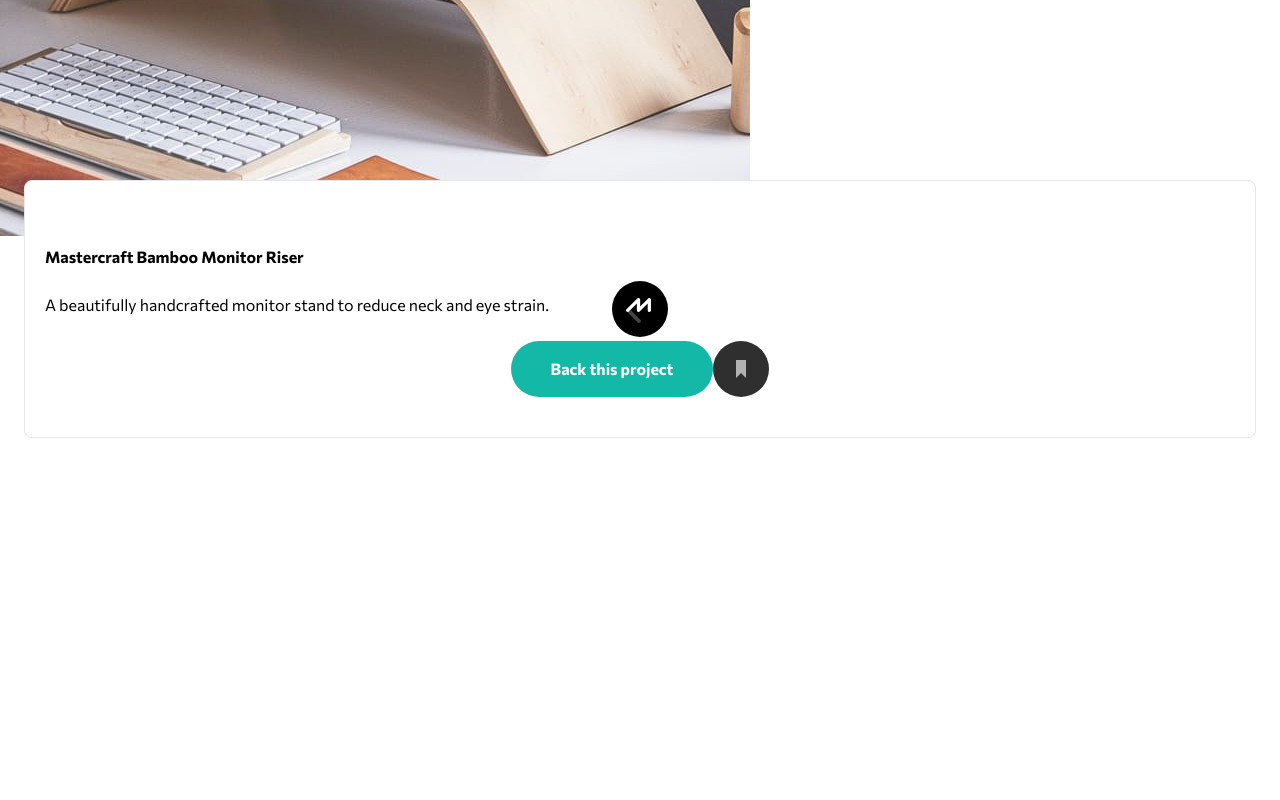
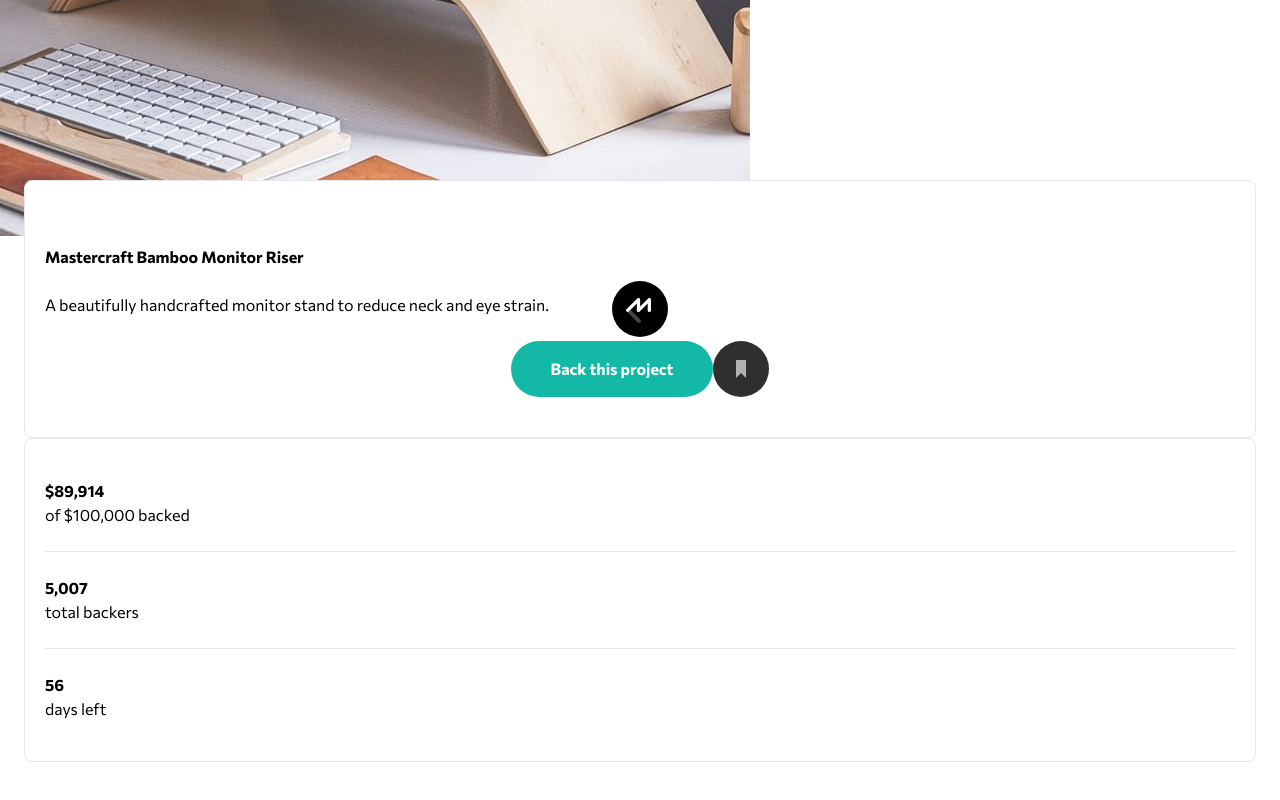
Before and after one commit to sarrietav-frontendmentor/crowdfunding-product-page, a Next.js app: page / in a window 1280 px wide. Shown: the part 364-1164 px from the top of the page. Before the commit the page ends 858 px from the top, so only its background shows below. Built offline with nearby package versions, Linux system fonts and the light colour scheme.

Commit message:
💄 Create DataSection

```diff
--- a/pages/index.tsx
+++ b/pages/index.tsx
@@ -1,4 +1,6 @@
+import Section from '@/components/Section';
 import TheHeader from '@/components/TheHeader';
+import DataSection from '@/sections/DataSection';
 import ProjectSection from '@/sections/ProjectSection';
 
 const index = () => {
@@ -7,6 +9,7 @@
       <TheHeader />
       <main className="px-6 relative -top-14">
         <ProjectSection />
+        <DataSection />
       </main>
     </div>
   );
--- /dev/null
+++ b/sections/DataSection.tsx
@@ -0,0 +1,37 @@
+import Section from '@/components/Section';
+import React from 'react';
+
+const DataSection = () => {
+  return (
+    <Section>
+      <DataContainer>
+        <DataValue>$89,914</DataValue>
+        <DataDescription>of $100,000 backed</DataDescription>
+      </DataContainer>
+      <hr className="w-1/3 mx-auto bg-neutral-300" />
+      <DataContainer>
+        <DataValue>5,007</DataValue>
+        <DataDescription>total backers</DataDescription>
+      </DataContainer>
+      <hr className="w-1/3 mx-auto bg-neutral-300" />
+      <DataContainer>
+        <DataValue>56</DataValue>
+        <DataDescription>days left</DataDescription>
+      </DataContainer>
+    </Section>
+  );
+};
+
+export default DataSection;
+
+export const DataContainer: React.FC = ({ children }) => {
+  return <div className="text-center space-y-3">{children} </div>;
+};
+
+export const DataValue: React.FC = ({ children }) => {
+  return <p className="font-bold text-4xl">{children} </p>;
+};
+
+export const DataDescription: React.FC = ({ children }) => {
+  return <p className="text-neutral-500">{children} </p>;
+};
```
